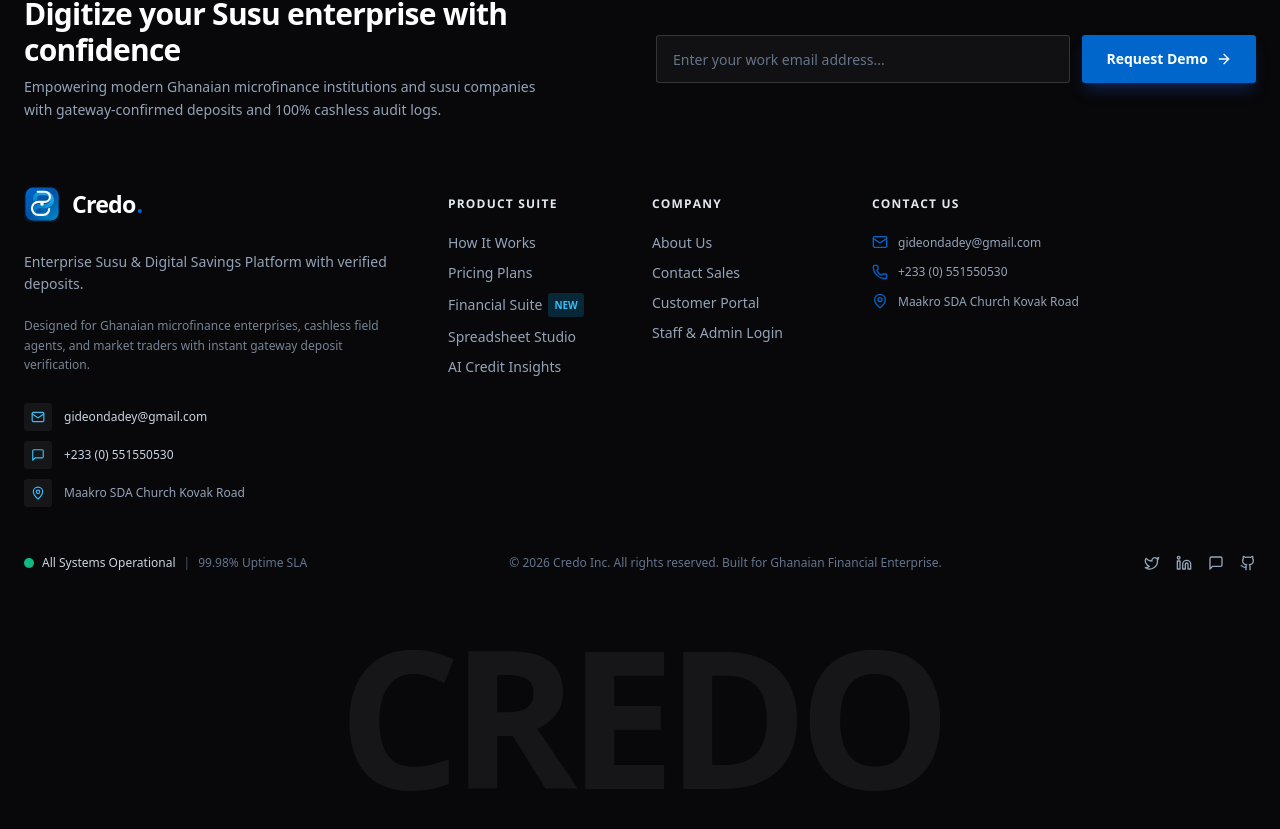
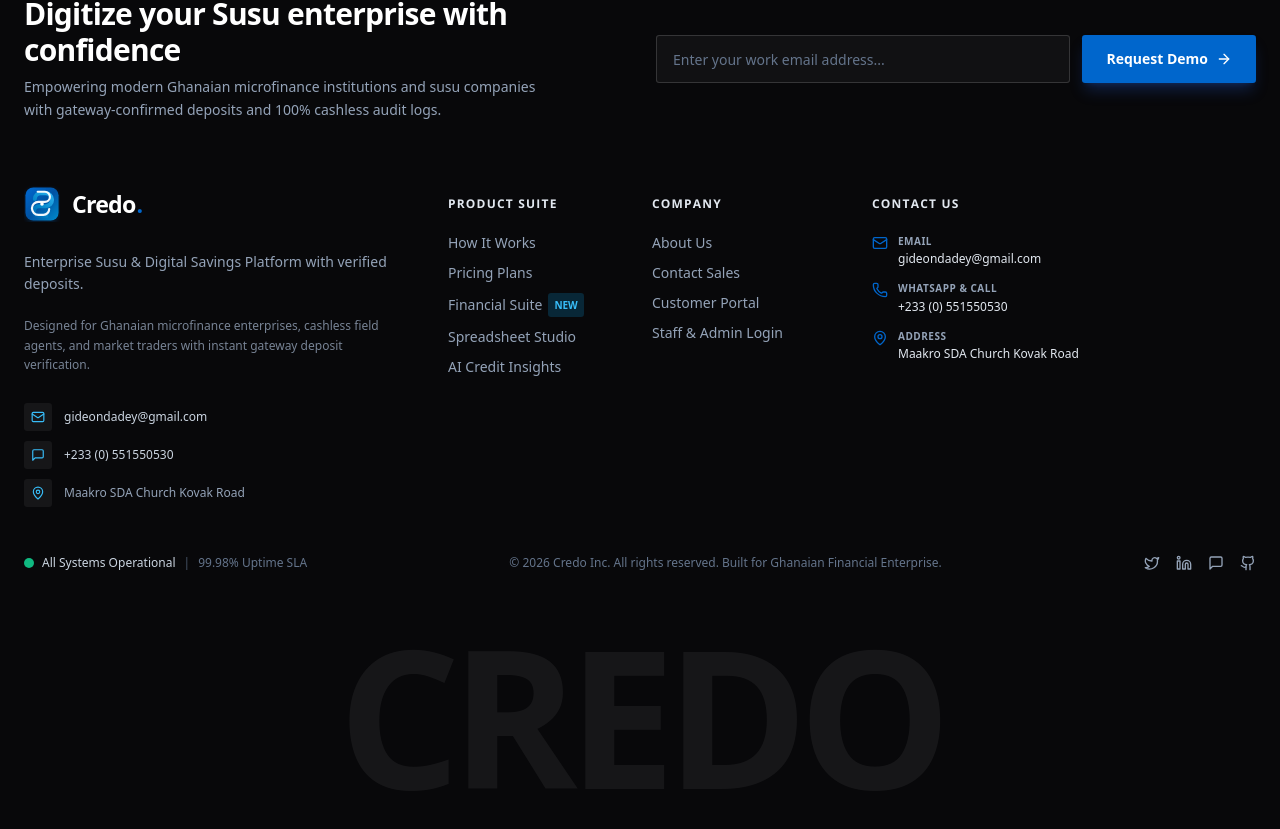
Before and after one commit to Gideon-Dadey/SusuFlow, a Next.js app in the folder apps/web/: page / in a window 1280 px wide. Shown: the part 4642-5471 px from the top of the page. Built offline with nearby package versions, Linux system fonts and the light colour scheme.

Commit message:
style(ui): add explicit Email, WhatsApp & Call, and Address labels to footer

```diff
--- a/apps/web/src/components/marketing/footer.tsx
+++ b/apps/web/src/components/marketing/footer.tsx
@@ -238,29 +238,50 @@
             <h3 className="text-xs font-bold text-slate-200 uppercase tracking-widest inline-block">
               Contact Us
             </h3>
-            <div className="space-y-2.5 text-xs text-slate-400 leading-relaxed">
-              <p className="flex items-center gap-2.5">
-                <Mail className="h-4 w-4 text-[#0066cc] shrink-0" />
+            <div className="space-y-3 text-xs text-slate-400 leading-relaxed">
+              <div className="flex items-start gap-2.5">
+                <Mail className="h-4 w-4 text-[#0066cc] shrink-0 mt-0.5" />
+                <div>
+                  <span className="block text-[10px] font-bold text-slate-400 uppercase tracking-wider">
+                    Email
+                  </span>
                   <a
                     href="mailto:gideondadey@gmail.com"
-                  className="hover:text-white transition-colors"
+                    className="text-slate-200 hover:text-white transition-colors"
                   >
                     gideondadey@gmail.com
                   </a>
-              </p>
-              <p className="flex items-center gap-2.5">
-                <Phone className="h-4 w-4 text-[#0066cc] shrink-0" />
+                </div>
+              </div>
+
+              <div className="flex items-start gap-2.5">
+                <Phone className="h-4 w-4 text-[#0066cc] shrink-0 mt-0.5" />
+                <div>
+                  <span className="block text-[10px] font-bold text-slate-400 uppercase tracking-wider">
+                    WhatsApp &amp; Call
+                  </span>
                   <a
-                  href="tel:+233551550530"
-                  className="hover:text-white transition-colors"
+                    href="https://wa.me/233551550530"
+                    target="_blank"
+                    rel="noreferrer"
+                    className="text-slate-200 hover:text-white transition-colors"
                   >
                     +233 (0) 551550530
                   </a>
-              </p>
-              <p className="flex items-center gap-2.5">
-                <MapPin className="h-4 w-4 text-[#0066cc] shrink-0" />
-                <span>Maakro SDA Church Kovak Road</span>
-              </p>
+                </div>
+              </div>
+
+              <div className="flex items-start gap-2.5">
+                <MapPin className="h-4 w-4 text-[#0066cc] shrink-0 mt-0.5" />
+                <div>
+                  <span className="block text-[10px] font-bold text-slate-400 uppercase tracking-wider">
+                    Address
+                  </span>
+                  <span className="text-slate-200">
+                    Maakro SDA Church Kovak Road
+                  </span>
+                </div>
+              </div>
             </div>
           </div>
         </div>
```
Lines whose indentation alone changed are shown as unchanged.
